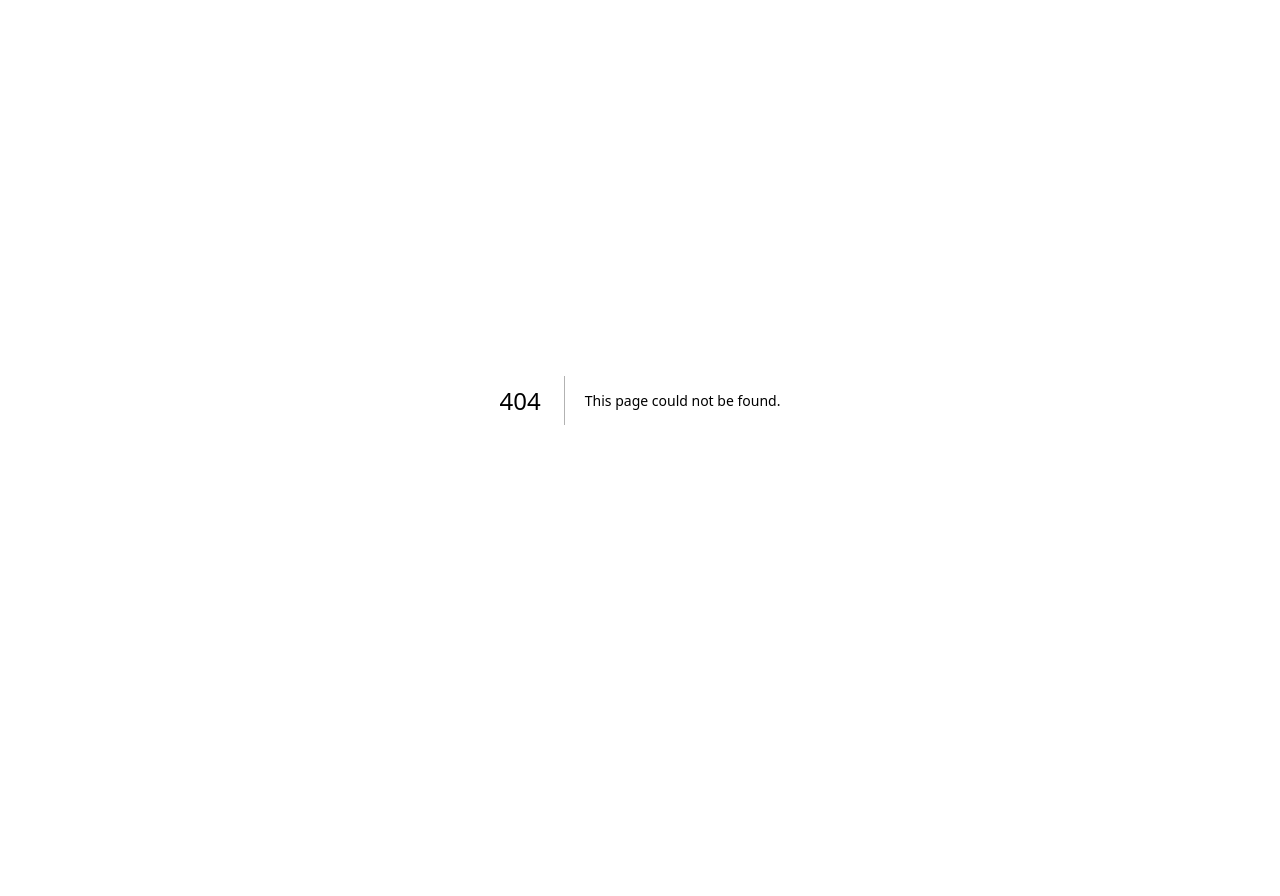
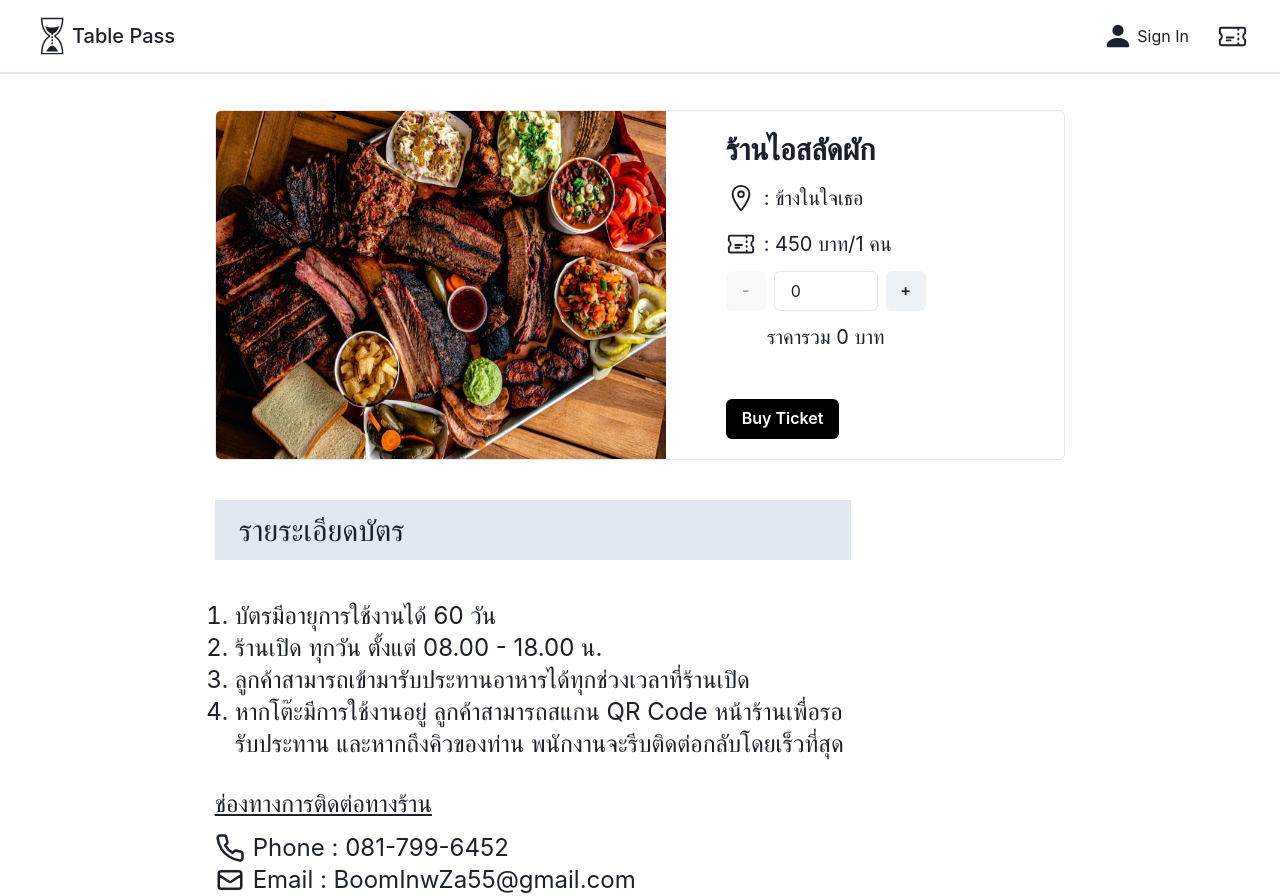
Before and after one commit to SoNicBoom24/Table_pass, a Next.js app: page /app/buyticket in a window 1280 px wide. Before the commit this address had no page. Before the commit the page ends 800 px from the top, so only its background shows below. Built offline with nearby package versions, Linux system fonts and the light colour scheme.

Commit message:
feat: buy ticket page and fix navbar and cardfood

```diff
--- /dev/null
+++ b/src/pages/app/buyticket.js
@@ -0,0 +1,107 @@
+import { useRouter } from "next/router";
+import { Button, } from "@chakra-ui/react";
+import Navbar from "../components/navbar";
+import Image from 'next/image'
+import { HiOutlineMail } from "react-icons/hi";
+import { HiOutlineTicket } from "react-icons/hi2";
+import { IoLocationOutline } from "react-icons/io5";
+import { FiPhone } from "react-icons/fi";
+import { Card, CardBody, CardFooter, Text, Heading, Stack } from "@chakra-ui/react";
+
+import {
+  NumberInput,
+  NumberInputField,
+  NumberInputStepper,
+  NumberIncrementStepper,
+  NumberDecrementStepper,
+  useNumberInput,
+  HStack,
+  Input,
+} from '@chakra-ui/react'
+
+export default function BuyTicket() {
+
+  const router = useRouter();
+  const backToHome = () => router.replace('/');
+
+  const { getInputProps, getIncrementButtonProps, getDecrementButtonProps } =
+    useNumberInput({
+      step: 1,
+      defaultValue: 0,
+      min: 0,
+      max: 10,
+      precision: 0,
+    })
+
+  const inc = getIncrementButtonProps()
+  const dec = getDecrementButtonProps()
+  const input = getInputProps()
+
+  return (
+    <>
+      <Navbar />
+      <main className="flex flex-col justify-center items-center w-full gap-10 mb-5 mt-9">
+      <div className="grid grid-cols-6 gap-2 w-full justify-center items-center">
+        <Card className="col-start-2 col-span-4"
+          direction={{ base: 'column', sm: 'row' }}
+          overflow='hidden'
+          variant='outline'
+          // minWidth={900}
+          // maxWidth={1500}
+        >
+          <Image
+            maxW={{ base: '100%', sm: '200px' }}
+            src='/images/food.jpg'
+            width={450} height={200}
+          />
+
+          <Stack>
+            <CardBody className="ml-10">
+              <Heading size='lg'>ร้านไอสลัดผัก</Heading>
+
+              <Text py="2" className="flex items-center text-xl my-2"><IoLocationOutline className="mr-2 text-3xl" />: ข้างในใจเธอ</Text>
+              <Text className="flex items-center text-xl mb-3"><HiOutlineTicket className="mr-2 text-3xl" />: 450 บาท/1 คน</Text>
+
+              <HStack maxW='200px'>
+                <Button {...dec}>-</Button>
+                <Input {...input} />
+                <Button {...inc}>+</Button>
+              </HStack>
+              <Text className="flex justify-center items-center text-xl mt-3">ราคารวม {input.value * 450} บาท</Text>
+
+            </CardBody>
+
+            <CardFooter>
+              <Button variant='solid' colorScheme='' className="bg-black ml-10">
+                Buy Ticket
+              </Button>
+            </CardFooter>
+          </Stack>
+        </Card>
+        </div>
+
+        <div className="grid grid-cols-6 gap-2 w-full justify-center items-center">
+          <div className="col-start-2 col-span-3 bg-slate-200 p-3">
+            <p className='flex text-3xl ml-3'>รายระเอียดบัตร</p>
+          </div>
+        </div>
+
+        <div className="grid grid-cols-6 gap-2 w-full justify-center items-center">
+          <div className="col-start-2 col-span-3 pl-5 text-2xl">
+            <ol className="list-decimal">
+              <li>บัตรมีอายุการใช้งานได้ 60 วัน</li>
+              <li>ร้านเปิด ทุกวัน ตั้งแต่ 08.00 - 18.00 น.</li>
+              <li>ลูกค้าสามารถเข้ามารับประทานอาหารได้ทุกช่วงเวลาที่ร้านเปิด</li>
+              <li>หากโต๊ะมีการใช้งานอยู่ ลูกค้าสามารถสแกน QR Code หน้าร้านเพื่อรอรับประทาน และหากถึงคิวของท่าน พนักงานจะรีบติดต่อกลับโดยเร็วที่สุด</li>
+            </ol>
+          </div>
+          <div className="col-start-2 col-span-3 mt-5">
+            <p className='flex text-2xl mb-3 underline underline-offset-2'>ช่องทางการติดต่อทางร้าน</p>
+            <p className='flex text-2xl items-center'><FiPhone className="mr-2" size={30} /> Phone : 081-799-6452</p>
+            <p className='flex text-2xl items-center'><HiOutlineMail className="mr-2" size={30} /> Email : BoomInwZa55@gmail.com</p>
+          </div>
+        </div>
+      </main>
+    </>
+  )
+}
--- a/src/pages/app/table.js
+++ /dev/null
@@ -1,23 +0,0 @@
-import { useRouter } from "next/router";
-import { Button } from "@chakra-ui/react";
-import Navbar from "../components/navbar";
-
-
-export default function Home() {
-
-  const router = useRouter();
-  const backToHome = () => router.replace('/');
-
-
-  return (
-    <>
-      <Navbar />
-      <main className="flex flex-col justify-center items-center w-full h-screen bg-[#1A1B1B]">
-        <div>
-          <p className='text-5xl text-[#A47C37] pb-4'>My Table</p>
-          <Button colorScheme="yellow" size="lg" onClick={backToHome} w='full'>Back Home</Button>
-        </div>
-      </main>
-    </>
-  )
-}
--- a/src/pages/components/cardfood.js
+++ b/src/pages/components/cardfood.js
@@ -1,8 +1,8 @@
 import React from "react";
 import {Card, CardBody, Text, Heading, LinkOverlay } from "@chakra-ui/react";
 import { HiOutlineTicket } from "react-icons/hi2";
+import { IoLocationOutline } from "react-icons/io5";
 import { useRouter } from "next/router";
-import { IoLocationOutline } from "react-icons/io5";
 import Image from 'next/image'
 
 export default function Card_Food() {
--- a/src/pages/components/navbar.js
+++ b/src/pages/components/navbar.js
@@ -2,28 +2,31 @@ import React from "react";
 import { Navbar, Typography, Button } from "@material-tailwind/react";
 import { GiSandsOfTime } from "react-icons/gi";
 import { HiOutlineTicket } from "react-icons/hi2";
+import { BsFillPersonFill } from "react-icons/bs";
 import { useRouter } from "next/router";
 
-export default function Example() {
+export default function My_Navbar() {
 
     const router = useRouter();
     const home = () => router.replace('/');
+    const navigation = (url) => router.push(url);
 
     return (
         <>
             <Navbar className="sticky inset-0 z-10 h-max max-w-full rounded-none py-2 px-4 lg:px-8 lg:py-4 border-b-2 bg-white">
                 <div className="flex items-center justify-between">
-                    <Button className="flex cursor-pointer" onClick={home}>
+                    {/* <Button className="flex cursor-pointer" onClick={home}> */}
+                    <Button className="flex cursor-pointer" onClick={() => navigation('/app/buyticket')}>
                         <GiSandsOfTime size='40' />
                         <Typography className="mr-4  py-1.5 font-medium text-xl">
                             Table Pass
                         </Typography>
                     </Button>
                     <div className="flex items-center gap-2">
-                        <Button className="font-normal lg:inline-block border-l-2 border-black h-10 pl-1 mr-4">
-                            Sign In
+                        <Button className="flex font-normal pl-1 mr-4 items-center">
+                            <BsFillPersonFill className=" mr-1" size="30" /> Sign In
                         </Button>
-                        <Button className=" lg:inline-block border-l-2 border-black h-10">
+                        <Button className="items-center">
                             <HiOutlineTicket size="35" className="pl-1" />
                         </Button>
                     </div>
```
